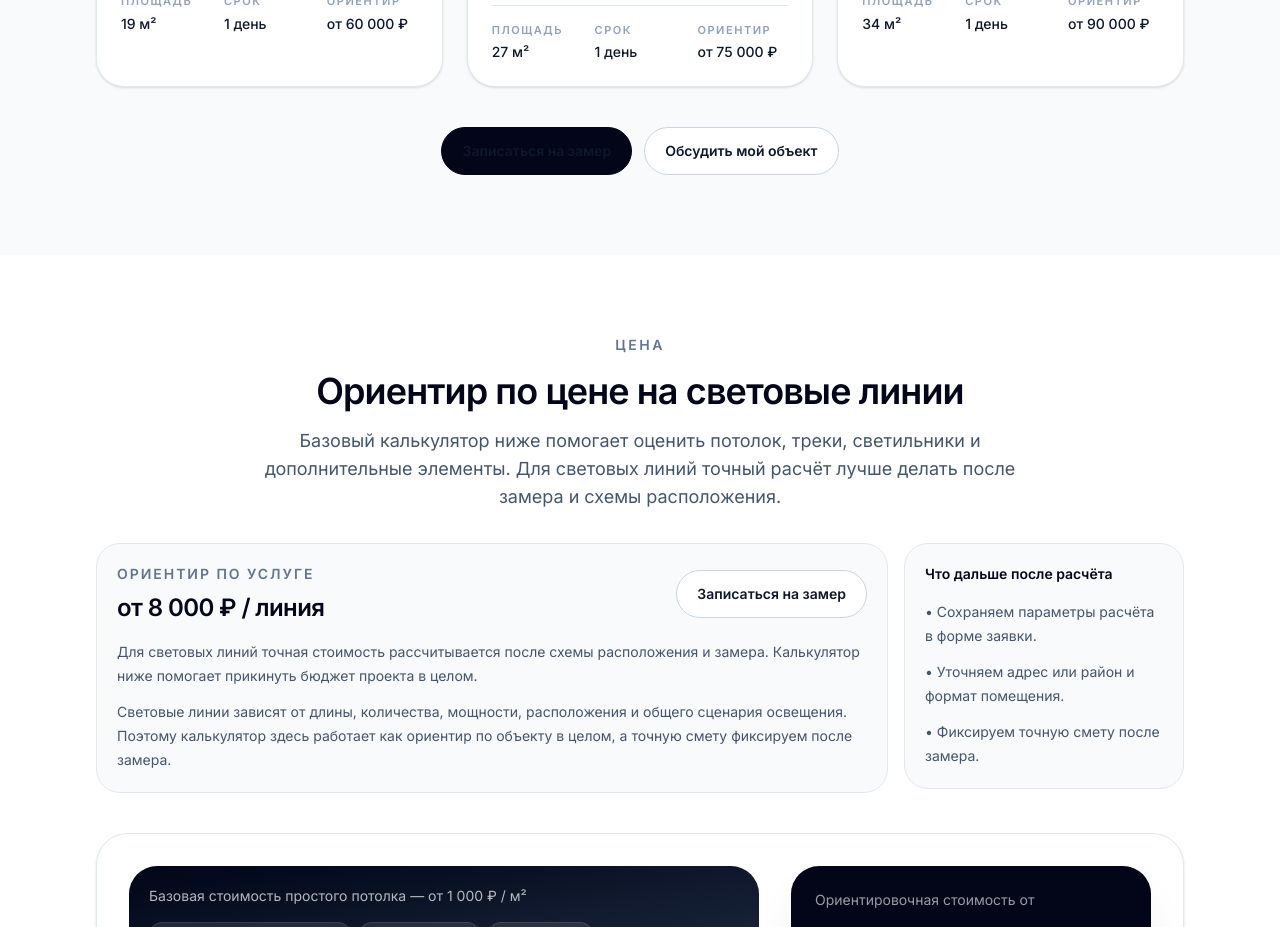
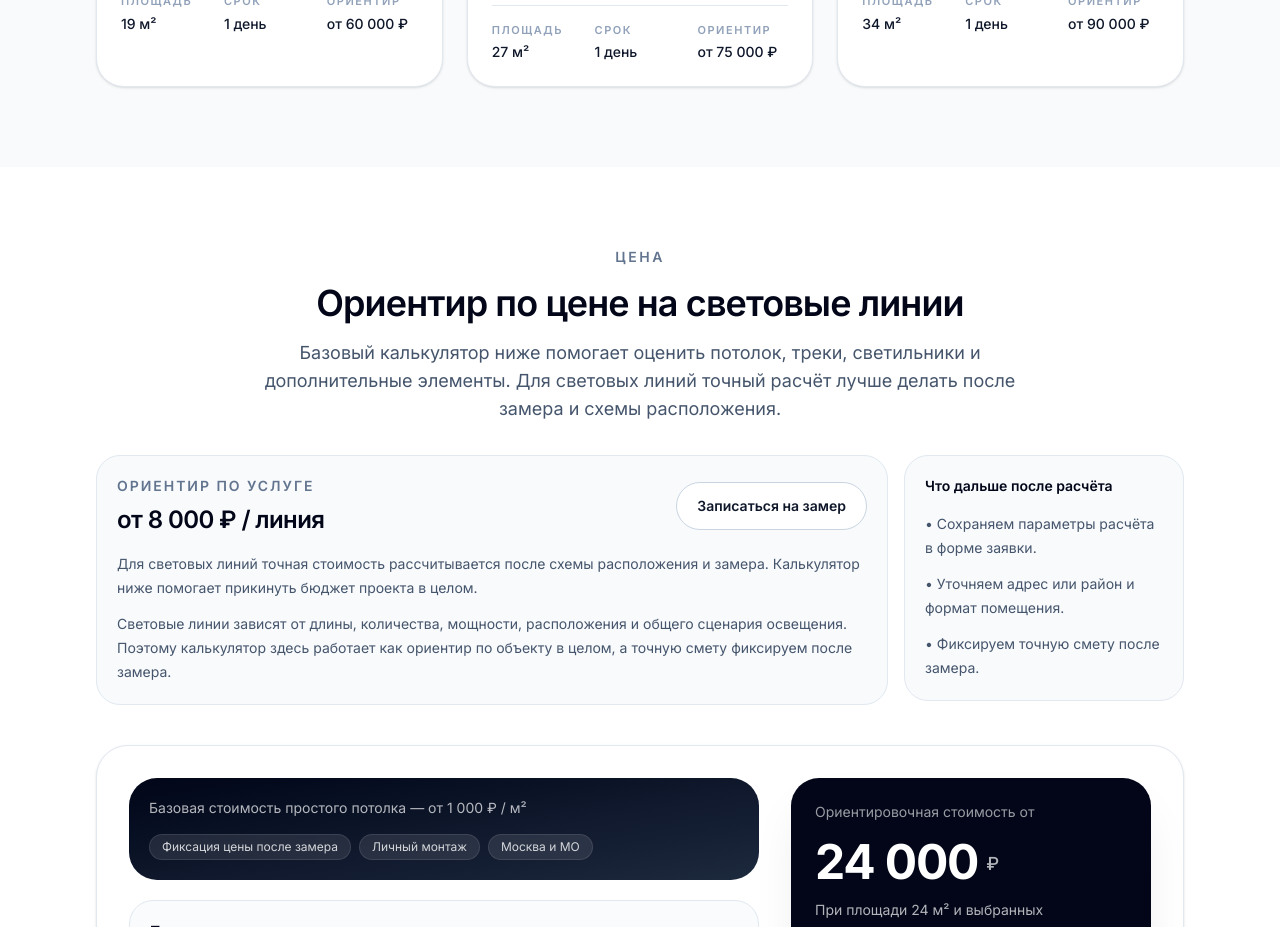
Before and after one commit to svladimirtsk-crypto/nextjs-potolkovo, a Next.js app: page /uslugi/svetovye-linii in a window 1280 px wide. Shown: the part 1680-2607 px from the top of the page. Built offline with nearby package versions, Linux system fonts and the light colour scheme.

Commit message:
Update ServiceProofStrip.tsx

```diff
--- a/app/uslugi/_components/ServiceProofStrip.tsx
+++ b/app/uslugi/_components/ServiceProofStrip.tsx
@@ -1,6 +1,5 @@
 import Image from "next/image";
 import type { ServicePageContent } from "@/content/services";
-import { Button } from "@/components/ui/button";
 import { Container } from "@/components/ui/container";
 
 type ServiceProofStripProps = {
@@ -89,13 +88,6 @@ export function ServiceProofStrip({ service }: ServiceProofStripProps) {
             </article>
           ))}
         </div>
-
-        <div className="mt-10 flex flex-col items-center justify-center gap-3 sm:flex-row">
-          <Button href="#price">{service.hero.primaryCtaLabel}</Button>
-          <Button href="#action" variant="secondary">
-            Обсудить мой объект
-          </Button>
-        </div>
       </Container>
     </section>
   );
```
